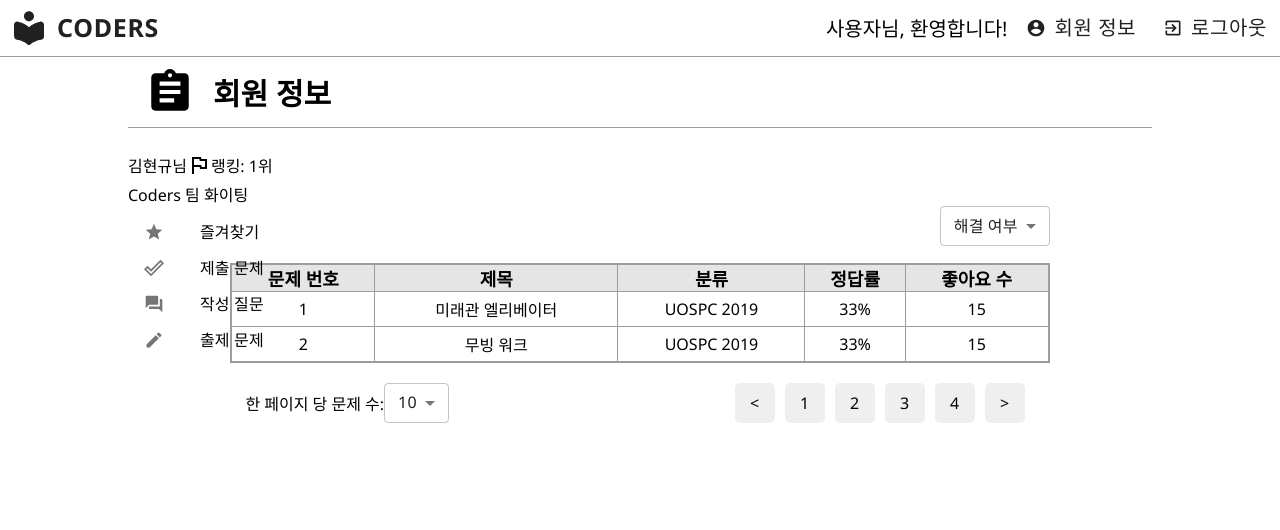
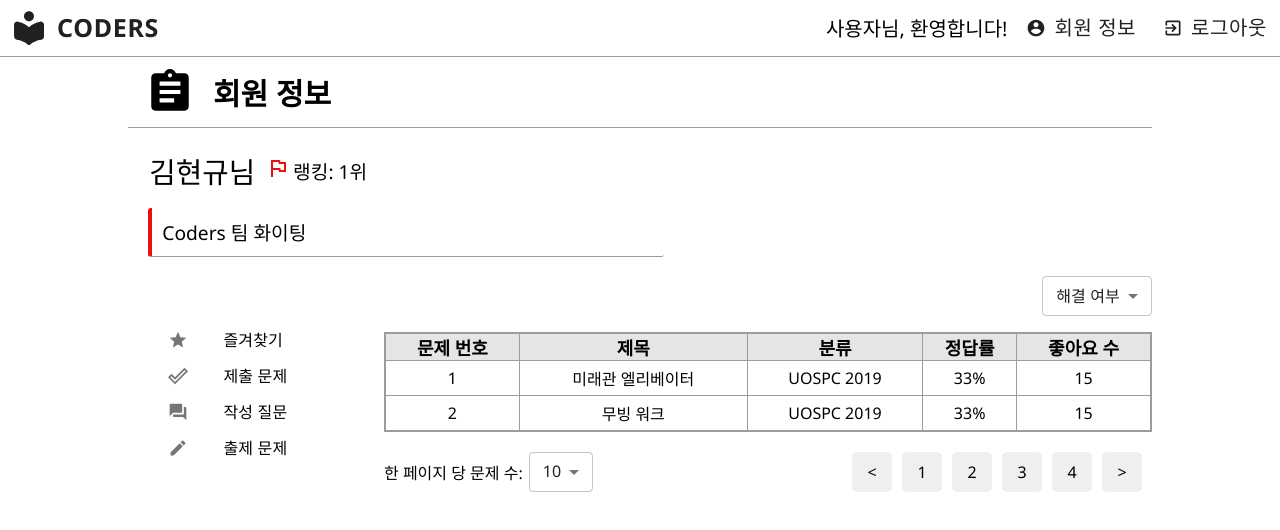
Before and after one commit to CSUOS/coders, a React (Create React App) app in the folder frontend/: page /user in a window 1280 px wide. Shown: the top 530 px of the page. Built offline with nearby package versions, Linux system fonts and the light colour scheme.

Commit message:
UI 개선(padding, 색상 변경)

```diff
--- a/frontend/src/components/View/LoginView.js
+++ b/frontend/src/components/View/LoginView.js
@@ -1,9 +1,8 @@
 import React from 'react';
 import { Link } from 'react-router-dom';
-import { Grid, TextField, Button, Box, Paper } from '@material-ui/core';
+import { Grid, TextField, Button, Paper } from '@material-ui/core';
 import AccountCircle from '@material-ui/icons/AccountCircle';
 import LockIcon from '@material-ui/icons/Lock';
-import { Header } from '../UI';
 
 const LoginView = () => {
 	return (
@@ -23,7 +22,7 @@ const LoginView = () => {
 						<Link to="/">
 							<Button
 								variant="outlined"
-								color="primary"
+								color="secondary"
 								className="login-btn"
 							>
 								로그인
--- /dev/null
+++ b/frontend/src/scss/UI/_usermenu.scss
@@ -0,0 +1,12 @@
+.user-menu {
+  display: flex;
+  padding: 0% 2%;
+
+  border-radius: 7px;
+  .menu-icon {
+    color: rgb(223, 20, 20);
+  }
+  .menu-item {
+    border-bottom: 1px dotted $grey;
+  }
+}
--- a/frontend/src/scss/main.scss
+++ b/frontend/src/scss/main.scss
@@ -26,6 +26,7 @@
 @import './UI/comment';
 @import './UI/Problem/editorbox';
 @import './UI/commentform';
+@import './UI/usermenu';
 
 // view
 @import './view/main';
--- a/frontend/src/scss/view/_home.scss
+++ b/frontend/src/scss/view/_home.scss
@@ -19,6 +19,9 @@
 						padding: 3px;
 						margin: 0px 5px;
 					}
+					.page-label{
+						margin-right: 6px;
+					}
 				}
 				.home-dropdowns{
 					display: flex;
--- a/frontend/src/scss/view/_user.scss
+++ b/frontend/src/scss/view/_user.scss
@@ -3,31 +3,65 @@
     padding: 2% 10%;
     width: 100%;
     height: 100%;
+    display: flex;
+    align-items: center;
+    .user-info {
+      padding: 0% 2%;
+      justify-content: flex-start;
+      font-size: 1.5rem;
+      .profile-info {
+        padding-left: 1%;
+        align-items: center;
+        .user-name {
+          margin-right: 2%;
+          transform: scale(1.2);
+        }
+        .user-icon {
+          color: rgb(235, 15, 15);
+        }
+        .user-rank {
+          margin-left: 3px;
+          font-size: 1.2rem;
+        }
+      }
+      .user-intro {
+        border-radius: 3px;
+        border-left: 4px solid rgb(235, 15, 15);
+        border-bottom: 0.7px solid $grey;
+        width: 50%;
+        margin: 2% 0%;
+        padding: 1% 1%;
+        align-items: center;
+
+        font-size: 1.2rem;
+      }
+    }
+    .user-context {
+      width: 100%;
+      display: flex;
+      align-items: center;
       justify-content: space-between;
-    align-items: center;
-    .user-menu {
-      display: flex;
-      width: 10%;
+      .user-table {
+        width: 75%;
         height: 100%;
+
+        .user-dropdown {
+          margin-bottom: 2%;
+          justify-content: flex-end;
         }
-    .user-dropdown {
-      margin-bottom:2%;
-      display: flex;
-      justify-content:flex-end;
-    }
-    .user-table {
-      display: flex;
-      width: 80%;
-      height: 100%;
         .user-tableselector {
           display: flex;
           justify-content: space-between;
-        padding: 20px 15px;
+          padding: 20px 0px;
           .user-tableselector-start {
             display: inline-flex;
             align-items: center;
+            .page-label{
+              margin-right: 6px;
             }
           }
         }
       }
     }
+  }
+}
```
Lines whose indentation alone changed are shown as unchanged.
